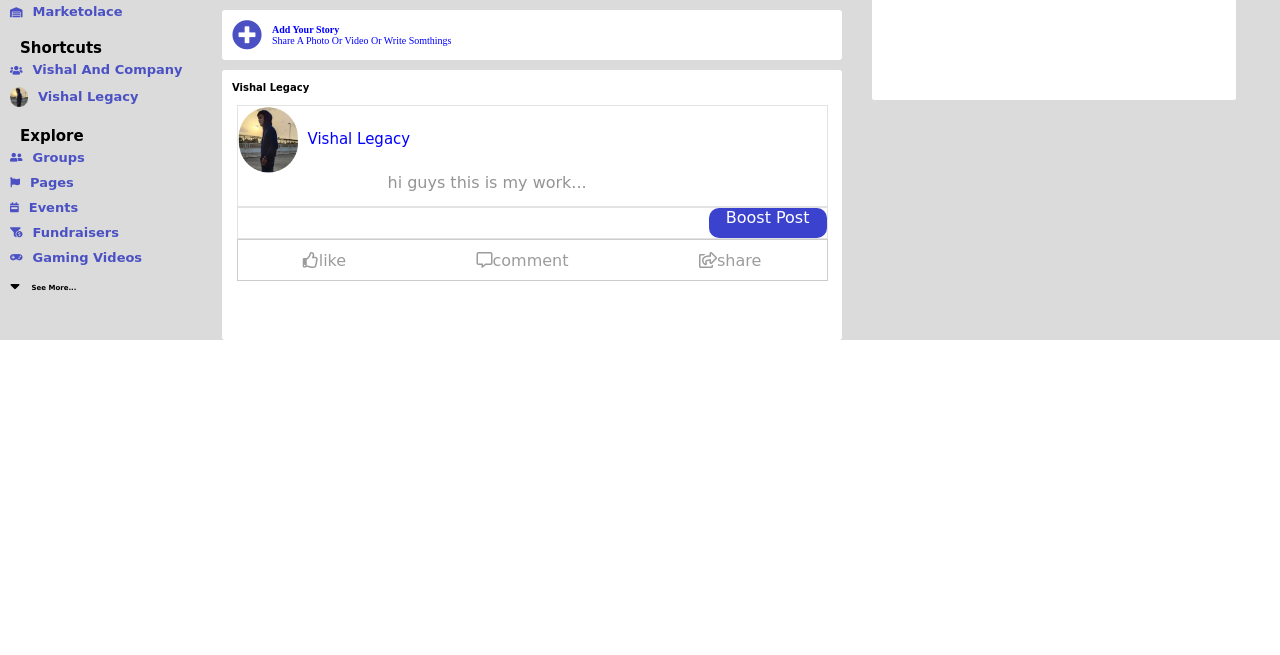
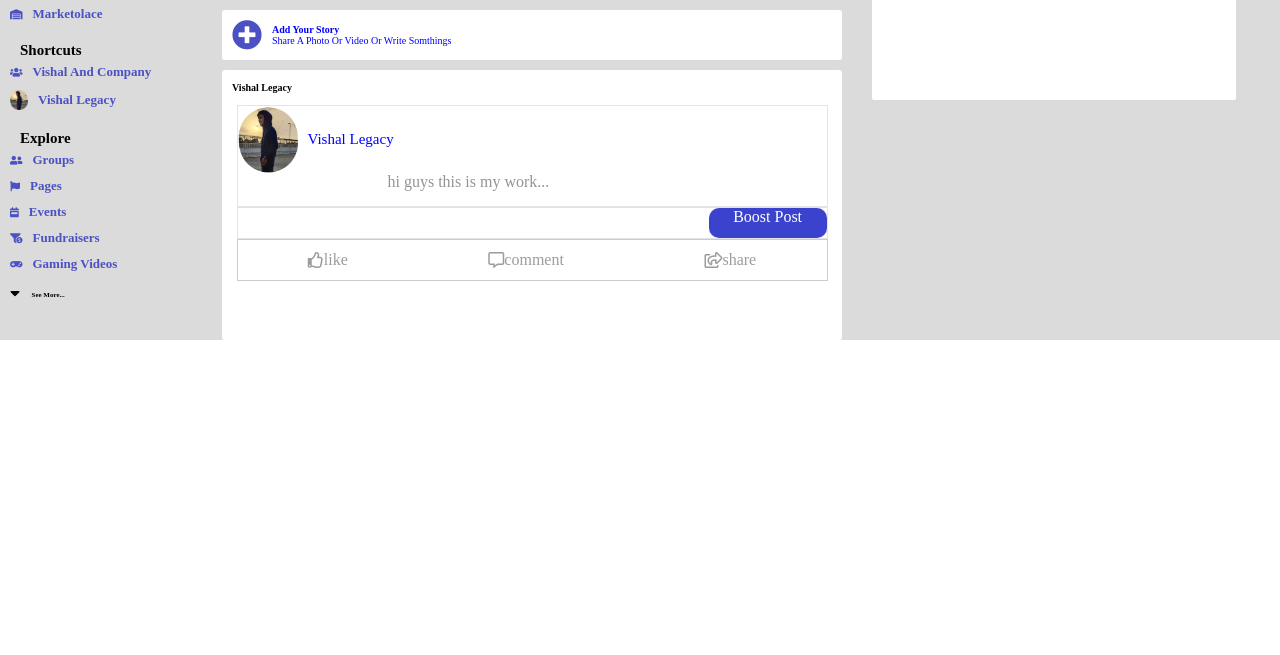
Before and after one commit to Vishalking758/facebook, a plain HTML site: page index.html in a window 1280 px wide. Shown: the part 145-800 px from the top of the page. Drawn offline with Linux system fonts and the light colour scheme; a web font is replaced by a local one.

Commit message:
Update style.css

```diff
--- a/style.css
+++ b/style.css
@@ -1,6 +1,5 @@
 
-.body{	font-family: 'Luxurious Roman', cursive;
-		margin:0px;}
+.body{margin:0px;}
 
 .navbar{
 			display: flex;
```
